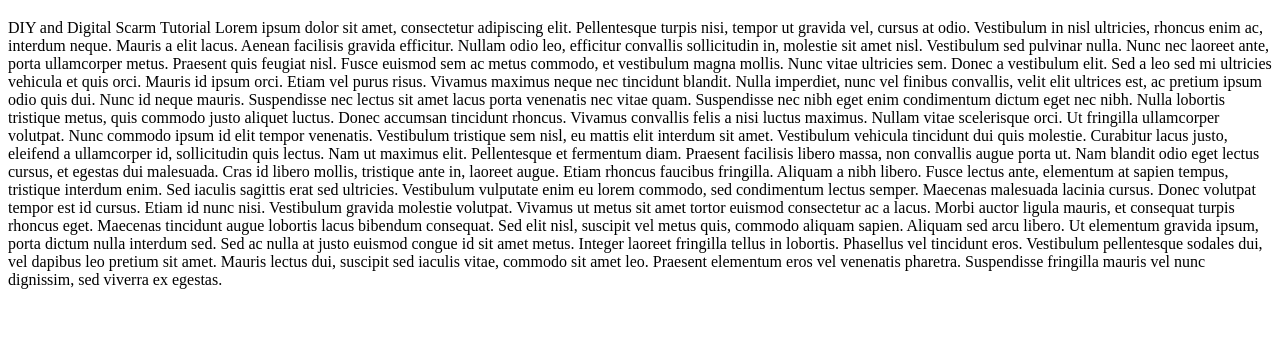
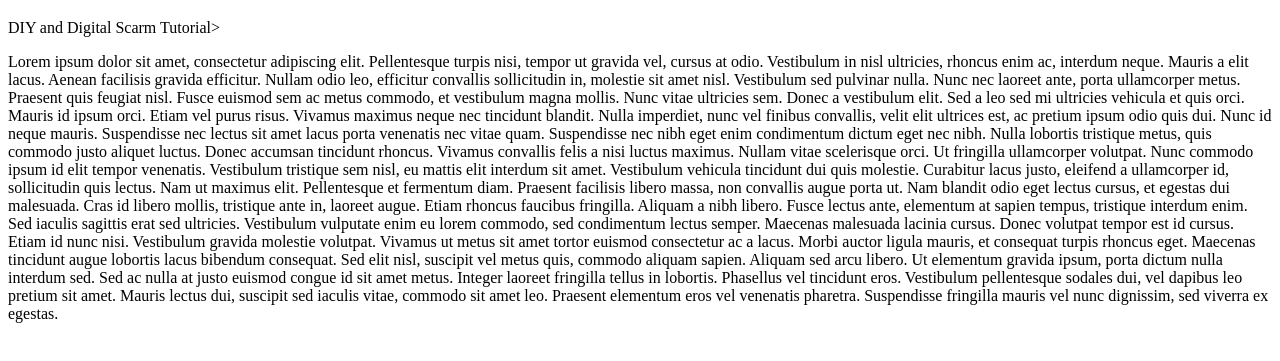
Before and after one commit to ChadH1971/Scarm, a plain HTML site: page index.html in a window 1280 px wide. Shown: the part 61-422 px from the top of the page. Drawn offline with Linux system fonts and the light colour scheme.

Commit message:
html trial and error

```diff
--- a/index.html
+++ b/index.html
@@ -8,9 +8,9 @@
     </head>
     <body>
         <h1>Model Trains</h1>
-        <p>DIY and Digital Scarm Tutorial
-<link//www.youtube.com/watch?v=vqnCTd_stS0>
-            Lorem ipsum dolor sit amet, consectetur adipiscing elit. Pellentesque turpis nisi, tempor ut gravida vel, cursus at odio. Vestibulum in nisl ultricies, rhoncus enim ac, interdum neque. Mauris a elit lacus. Aenean facilisis gravida efficitur. Nullam odio leo, efficitur convallis sollicitudin in, molestie sit amet nisl. Vestibulum sed pulvinar nulla. Nunc nec laoreet ante, porta ullamcorper metus. Praesent quis feugiat nisl. Fusce euismod sem ac metus commodo, et vestibulum magna mollis. Nunc vitae ultricies sem. Donec a vestibulum elit. Sed a leo sed mi ultricies vehicula et quis orci. Mauris id ipsum orci. Etiam vel purus risus.
+        <p>DIY and Digital Scarm Tutorial>
+            <link//www.youtube.com/watch?v=vqnCTd_stS0>
+        <p>Lorem ipsum dolor sit amet, consectetur adipiscing elit. Pellentesque turpis nisi, tempor ut gravida vel, cursus at odio. Vestibulum in nisl ultricies, rhoncus enim ac, interdum neque. Mauris a elit lacus. Aenean facilisis gravida efficitur. Nullam odio leo, efficitur convallis sollicitudin in, molestie sit amet nisl. Vestibulum sed pulvinar nulla. Nunc nec laoreet ante, porta ullamcorper metus. Praesent quis feugiat nisl. Fusce euismod sem ac metus commodo, et vestibulum magna mollis. Nunc vitae ultricies sem. Donec a vestibulum elit. Sed a leo sed mi ultricies vehicula et quis orci. Mauris id ipsum orci. Etiam vel purus risus.
 
 Vivamus maximus neque nec tincidunt blandit. Nulla imperdiet, nunc vel finibus convallis, velit elit ultrices est, ac pretium ipsum odio quis dui. Nunc id neque mauris. Suspendisse nec lectus sit amet lacus porta venenatis nec vitae quam. Suspendisse nec nibh eget enim condimentum dictum eget nec nibh. Nulla lobortis tristique metus, quis commodo justo aliquet luctus. Donec accumsan tincidunt rhoncus. Vivamus convallis felis a nisi luctus maximus. Nullam vitae scelerisque orci. Ut fringilla ullamcorper volutpat. Nunc commodo ipsum id elit tempor venenatis. Vestibulum tristique sem nisl, eu mattis elit interdum sit amet. Vestibulum vehicula tincidunt dui quis molestie. Curabitur lacus justo, eleifend a ullamcorper id, sollicitudin quis lectus.
 
```
